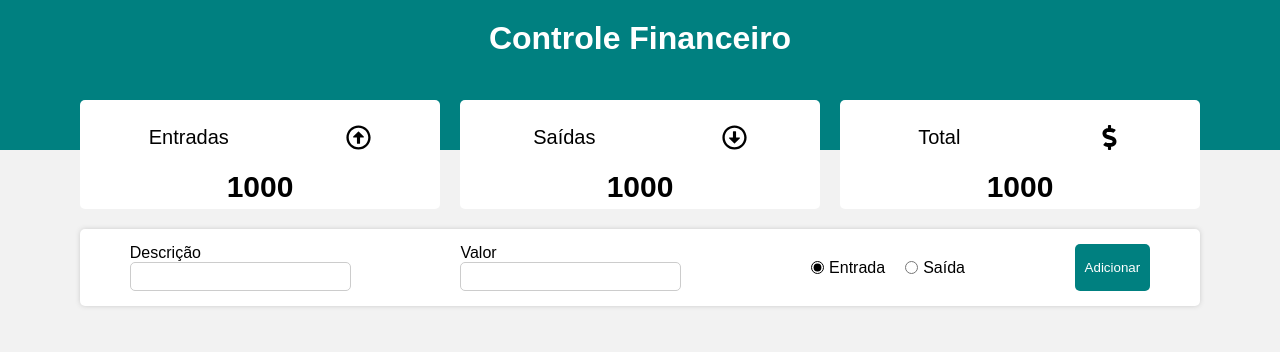
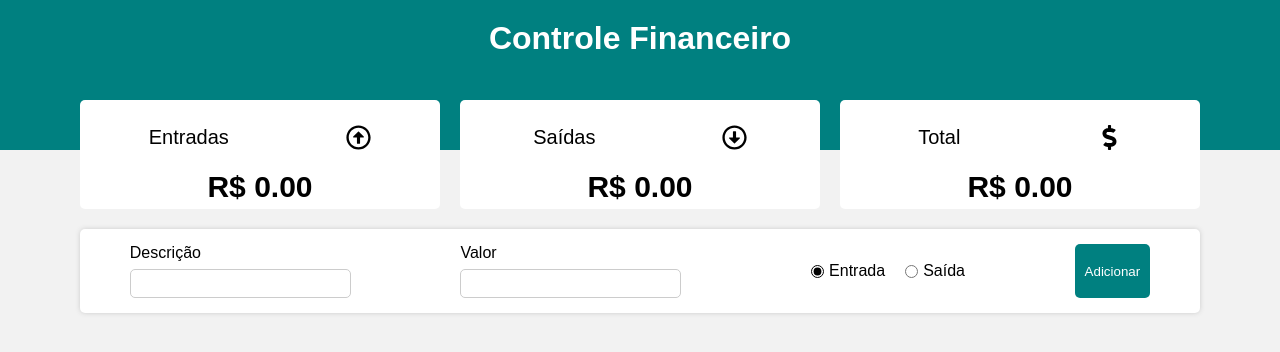
Before and after one commit to CarolinaAriadne/projeto-controle-de-financas, a React (Create React App) app in the folder controle-financeiro/: page / in a window 1280 px wide. Shown: the top 352 px of the page. Built offline with nearby package versions, Linux system fonts and the light colour scheme.

Commit message:
add-expense-done

```diff
--- a/controle-financeiro/src/App.js
+++ b/controle-financeiro/src/App.js
@@ -32,11 +32,19 @@ const App = () => {
     setTotal(`${Number(income) < Number(expense) ? '-' : ''}R$ ${total}`);
   }, [transactionsList]);
 
+  const handleAdd = transaction => {
+    const newArrayTransactions = [...transactionsList, transaction];
+
+    setTransactionsList(newArrayTransactions);
+
+    localStorage.setItem('transactions', JSON.stringify(newArrayTransactions));
+  };
+
   return (
     <>
       <Header />
-      <Resume />
-      <Form />
+      <Resume income={income} expense={expense} total={total} />
+      <Form handleAdd={handleAdd} />
       <GlobalStyle />
     </>
   );
--- a/controle-financeiro/src/components/Form/index.js
+++ b/controle-financeiro/src/components/Form/index.js
@@ -1,10 +1,12 @@
 import React, { useState } from 'react';
 import * as C from './styles';
 
-const Form = () => {
+const Form = ({ handleAdd }) => {
   const [desc, setDesc] = useState(''); // descrição
   const [amount, setAmount] = useState(''); // valor
   const [isExpense, setExpense] = useState(false); // check
+
+  const generateId = () => Math.round(Math.random() * 1000);
 
   const handleSave = () => {
     if (!desc || !amount) {
@@ -14,6 +16,18 @@ const Form = () => {
       alert('O valor precisa ser positivo!');
       return;
     }
+
+    const transaction = {
+      id: generateId,
+      desc: desc,
+      amount: amount,
+      expense: isExpense,
+    };
+
+    handleAdd(transaction);
+
+    setDesc('');
+    setAmount('');
   };
 
   return (
--- a/controle-financeiro/src/components/Form/styles.js
+++ b/controle-financeiro/src/components/Form/styles.js
@@ -30,18 +30,19 @@ export const Input = styled.input`
   padding: 5px 10px;
   font-size: 15px;
   border: 1px solid #ccc;
+  margin-top: 7px;
 `;
 
 export const RadioGroup = styled.div`
-display: flex;
-align-items: center;
+  display: flex;
+  align-items: center;
 
-input {
+  input {
     margin-left: 20px;
     margin-right: 5px;
     accent-color: black;
     margin-top: 0;
-}
+  }
 `;
 
 export const Button = styled.button`
--- a/controle-financeiro/src/components/Resume/index.js
+++ b/controle-financeiro/src/components/Resume/index.js
@@ -7,12 +7,20 @@ import {
   FaDollarSign,
 } from 'react-icons/fa';
 
-const Resume = () => {
+const Resume = ({ income, expense, total }) => {
   return (
     <C.Container>
-      <ResumeItem title="Entradas" Icon={FaRegArrowAltCircleUp} value="1000" />
-      <ResumeItem title="Saídas" Icon={FaRegArrowAltCircleDown} value="1000" />
-      <ResumeItem title="Total" Icon={FaDollarSign} value="1000" />
+      <ResumeItem
+        title="Entradas"
+        Icon={FaRegArrowAltCircleUp}
+        value={income}
+      />
+      <ResumeItem
+        title="Saídas"
+        Icon={FaRegArrowAltCircleDown}
+        value={expense}
+      />
+      <ResumeItem title="Total" Icon={FaDollarSign} value={total} />
     </C.Container>
   );
 };
```
